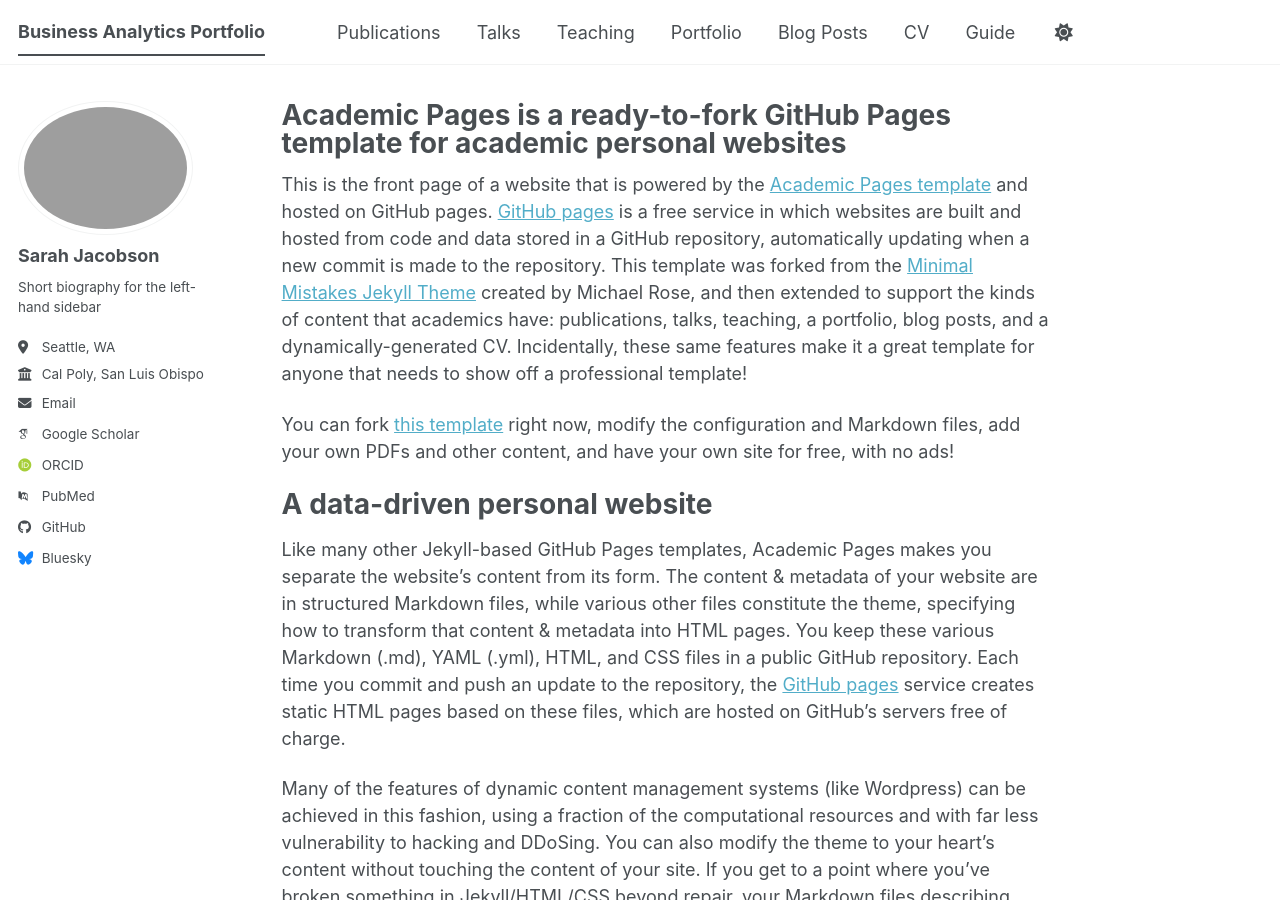
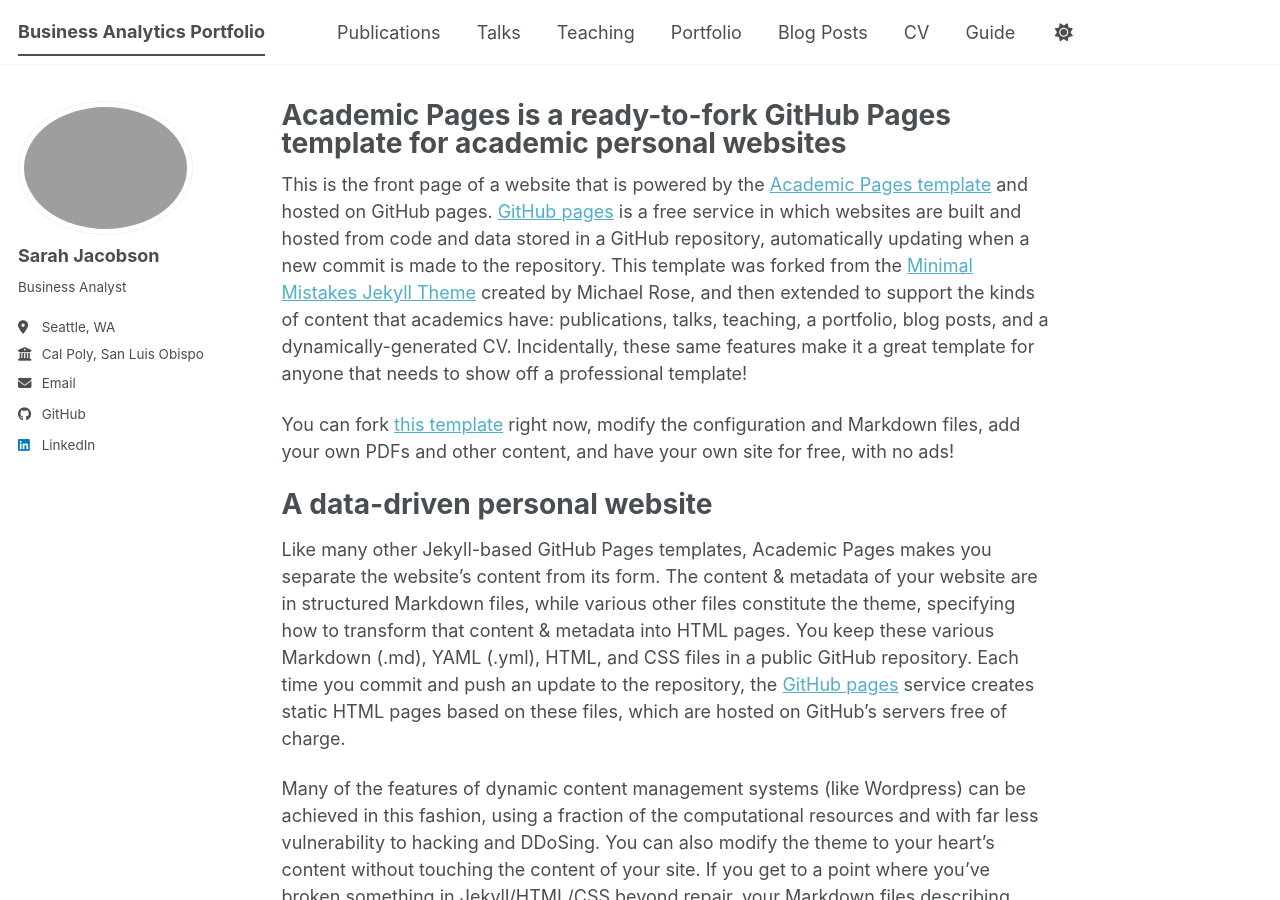
Before and after one commit to sarahjacobson123/sarahjacobson123.github.io, a Jekyll site: the page built from _pages/about.md, in a window 1280 px wide and 900 px high. Built offline with Jekyll 4.4.1, drawn with Linux system fonts in a browser that asks for light colours; some web fonts are replaced; a script bundle is joined from its source files by our own code; library files that are not in the unit come from our copies.

Commit message:
Revise bio and social media fields in config
Updated personal information and social media links.

```diff
--- a/_config.yml
+++ b/_config.yml
@@ -26,7 +26,7 @@
   avatar           : "sarah-headshot.png"
   name             : "Sarah Jacobson"
   pronouns         : # example: "she/her"
-  bio              : "Short biography for the left-hand sidebar"
+  bio              : "Business Analyst"
   location         : "Seattle, WA"
   employer         : "Cal Poly, San Luis Obispo"
   uri              : # URL
@@ -34,14 +34,15 @@
 
   # Academic websites
   academia         : # URL
+
   arxiv            : # URL - Update with the correct link to your profile
-  googlescholar    : "https://scholar.google.com/citations?user=PS_CX0AAAAAJ"
+  googlescholar    : # "https://scholar.google.com/citations?user=PS_CX0AAAAAJ"
   inspire-hep      : # URL
   impactstory      : # URL
-  orcid            : "https://orcid.org/yourorcidurl"
+  orcid            : # "https://orcid.org/yourorcidurl"
   semantic         : # URL
   ssrn             : # URL
-  pubmed           : "https://www.ncbi.nlm.nih.gov/pubmed/?term=john+snow"
+  pubmed           : # "https://www.ncbi.nlm.nih.gov/pubmed/?term=john+snow"
   researchgate     : # URL
   scopus           : # URL
   zotero           : # URL
@@ -57,7 +58,7 @@
 
   # Social media
   artstation       : # Username
-  bluesky          : "bsky.app" # Replace this with you Bluesky username
+  bluesky          : #"bsky.app" # Replace this with you Bluesky username
   facebook         : # Username
   flickr           : # Username
   foursquare       : # Username
@@ -66,7 +67,7 @@
   keybase          : # Username
   instagram        : # Username
   lastfm           : # Username
-  linkedin         : # sarahjacobson17
+  linkedin         : sarahjacobson17
   mastodon         : # URL
   medium           : # URL
   pinterest        : # Username
```
